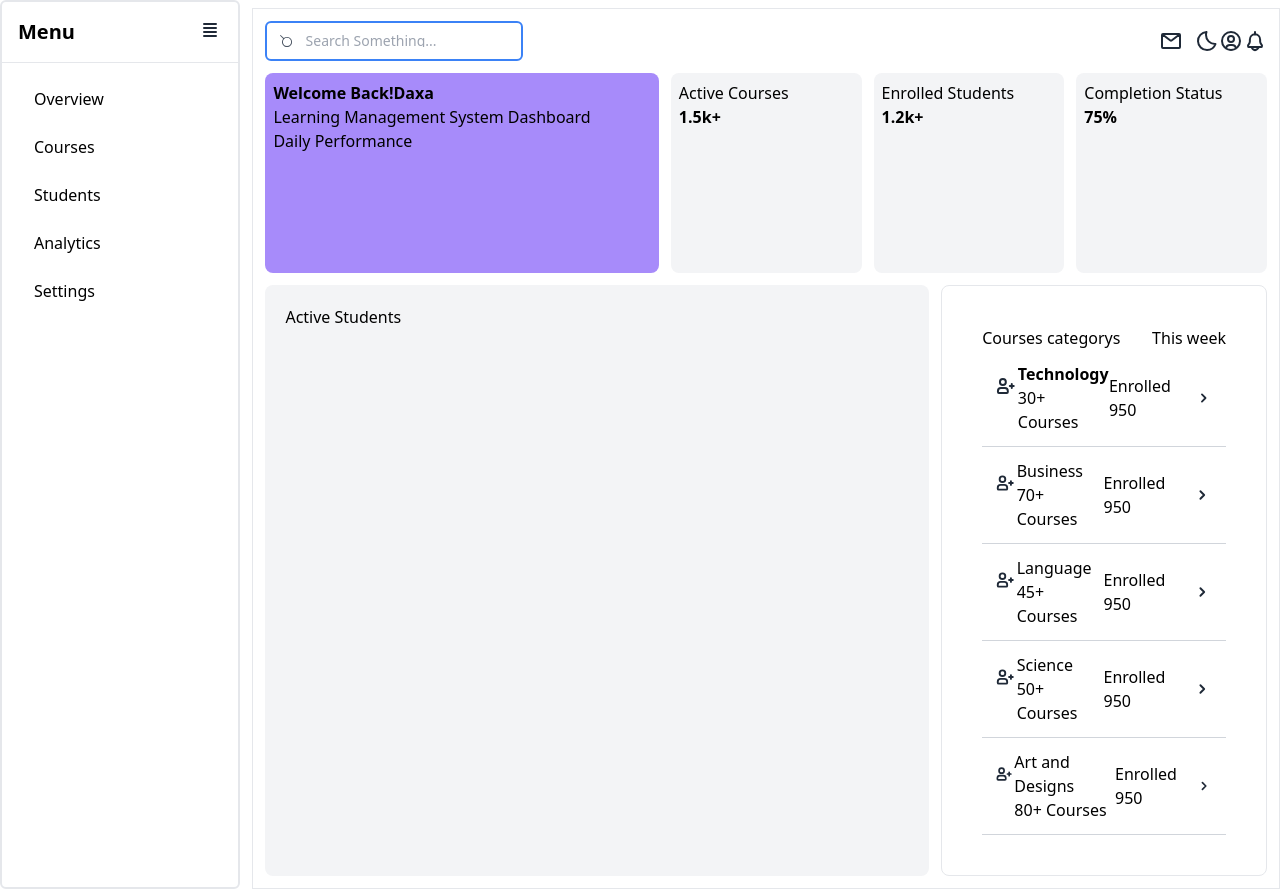
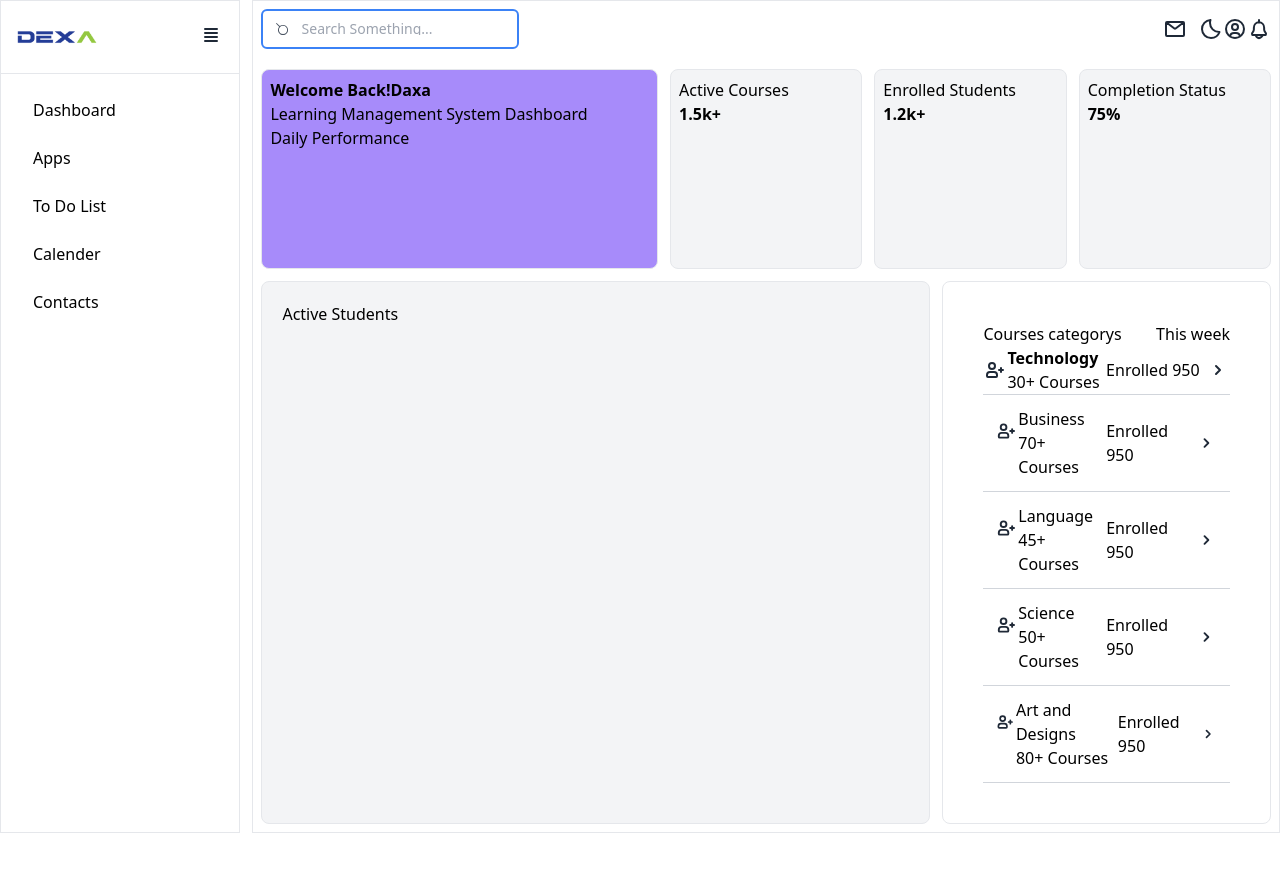
Before and after one commit to binshida-pk/Tailwind-project, a website: page src/index.html in a window 1280 px wide. After the commit the page ends 833 px from the top, so only its background shows below. Drawn offline with nearby package versions, Linux system fonts and the light colour scheme.

Commit message:
tailwind demo

```diff
--- a/src/index.html
+++ b/src/index.html
@@ -6,14 +6,14 @@
     <link href="./output.css" rel="stylesheet" />
     <script src="https://cdn.tailwindcss.com"></script>
   </head>
-  <body class="bg-black-300">
+  <body class="bg-black-300 max-h-screen">
     <div class="flex w-full gap-3">
-      <div id="sidebar" class="bg-white w-[300px] rounded-md border-2">
+      <div id="sidebar" class="bg-white w-[300px] border">
         <div class="p-4 border-b border-gray-200">
           <div class="flex justify-between">
-            <h2 class="text-xl font-semibold">Menu</h2>
+            <img class="w-20" src="/images/dex1.jpg" />
             <svg
-              class="w-6 h-6 text-gray-800 dark:text-black"
+              class="w-6 h-6 text-gray-800 dark:text-black mt-1.5"
               aria-hidden="true"
               xmlns="http://www.w3.org/2000/svg"
               width="24"
@@ -36,35 +36,43 @@
             <li>
               <a
                 href="#"
-                class="block px-4 py-2 rounded hover:bg-gray-100 w-full"
-                >Overview</a
+                class="block px-4 py-2 rounded hover:bg-gray-200 w-full"
+                >Dashboard</a
               >
             </li>
             <li>
-              <a href="#" class="block px-4 py-2 rounded hover:bg-gray-100"
-                >Courses</a
+              <a
+                href="#"
+                class="block px-4 py-2 rounded hover:bg-gray-200 w-full"
+                >Apps</a
               >
             </li>
             <li>
-              <a href="#" class="block px-4 py-2 rounded hover:bg-gray-100"
-                >Students</a
+              <a
+                href="#"
+                class="block px-4 py-2 rounded hover:bg-gray-200 w-full"
+                >To Do List</a
               >
             </li>
             <li>
-              <a href="#" class="block px-4 py-2 rounded hover:bg-gray-100"
-                >Analytics</a
+              <a
+                href="#"
+                class="block px-4 py-2 rounded hover:bg-gray-200 w-full"
+                >Calender</a
               >
             </li>
             <li>
-              <a href="#" class="block px-4 py-2 rounded hover:bg-gray-100"
-                >Settings</a
+              <a
+                href="#"
+                class="block px-4 py-2 rounded hover:bg-gray-200 w-full"
+                >Contacts</a
               >
             </li>
           </ul>
         </nav>
       </div>
 
-      <div id="mainContent" class="w-full border p-3 mt-2">
+      <div id="mainContent" class="w-full border p-2">
         <div class="flex justify-between items-center">
           <div
             class="flex h-10 rounded-md border-2 border-blue-500 overflow-hidden p-3"
@@ -156,40 +164,38 @@
           </div>
         </div>
 
-        <div class="grid grid-cols-5 gap-3 mt-3 h-[200px]">
-          <div class="col-span-2 p-2 bg-violet-400 rounded-lg">
+        <div class="grid grid-cols-5 gap-3 mt-5 h-[200px]">
+          <div class="col-span-2 p-2 bg-violet-400 rounded-lg border">
             <h3 class="font-bold">Welcome Back!Daxa</h3>
             <p>Learning Management System Dashboard</p>
             <p>Daily Performance</p>
           </div>
-          <div class="bg-gray-100 rounded-lg p-2">
+          <div class="bg-gray-100 rounded-lg p-2 border">
             <h4>Active Courses</h4>
             <p class="font-bold">1.5k+</p>
           </div>
-          <div class="bg-gray-100 rounded-lg p-2">
+          <div class="bg-gray-100 rounded-lg p-2 border">
             <h4>Enrolled Students</h4>
             <p class="font-bold">1.2k+</p>
           </div>
-          <div class="bg-gray-100 rounded-lg p-2">
+          <div class="bg-gray-100 rounded-lg p-2 border">
             <h4>Completion Status</h4>
             <p class="font-bold">75%</p>
           </div>
         </div>
         <div class="grid grid-cols-3 gap-3 mt-3">
-          <div
-            class="col-span-2 bg-gray-100 p-5 w-full rounded-lg dark:border-gray-400"
-          >
+          <div class="col-span-2 bg-gray-100 p-5 rounded-lg border">
             <h4>Active Students</h4>
           </div>
           <div>
             <div
-              class="bg-white border border-gray-200 rounded-lg sm:p-10 dark:bg-gray-100 dark:border-gray-400 w-full"
+              class="bg-white border border-gray-200 rounded-lg sm:p-10 dark:bg-gray-100 dark:border-gray-400"
             >
               <div class="flex justify-between">
                 <p class="flex-start">Courses categorys</p>
                 <p class="flex-end">This week</p>
               </div>
-              <div class="flex flex-col-3 justify-between m-3 items-center">
+              <div class="flex flex-col-3 justify-between items-center">
                 <div class="flex">
                   <svg
                     class="w-6 h-6 text-gray-800 dark:text-black mt-3"
```
Also changed, not shown: images/dex1.jpg (added).
